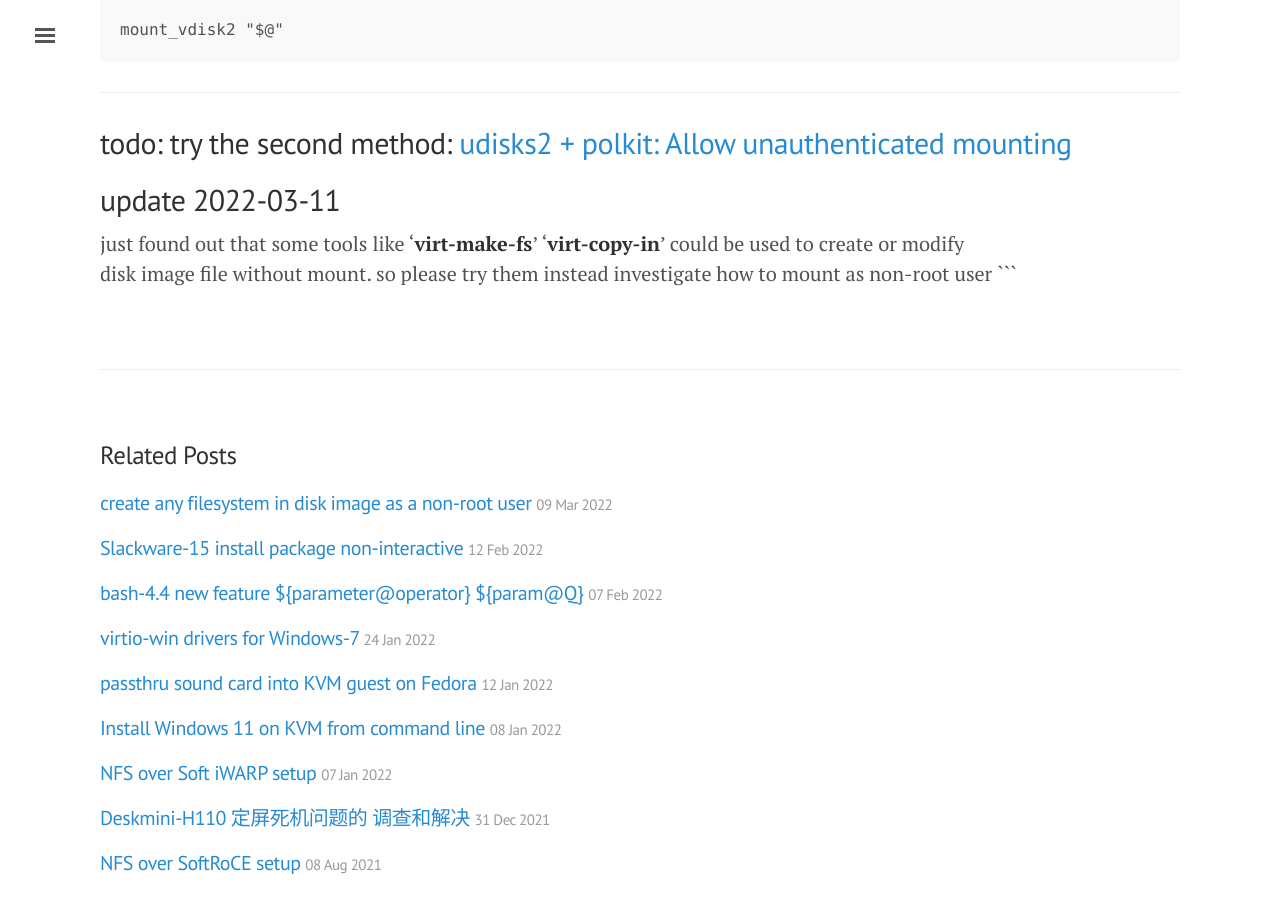
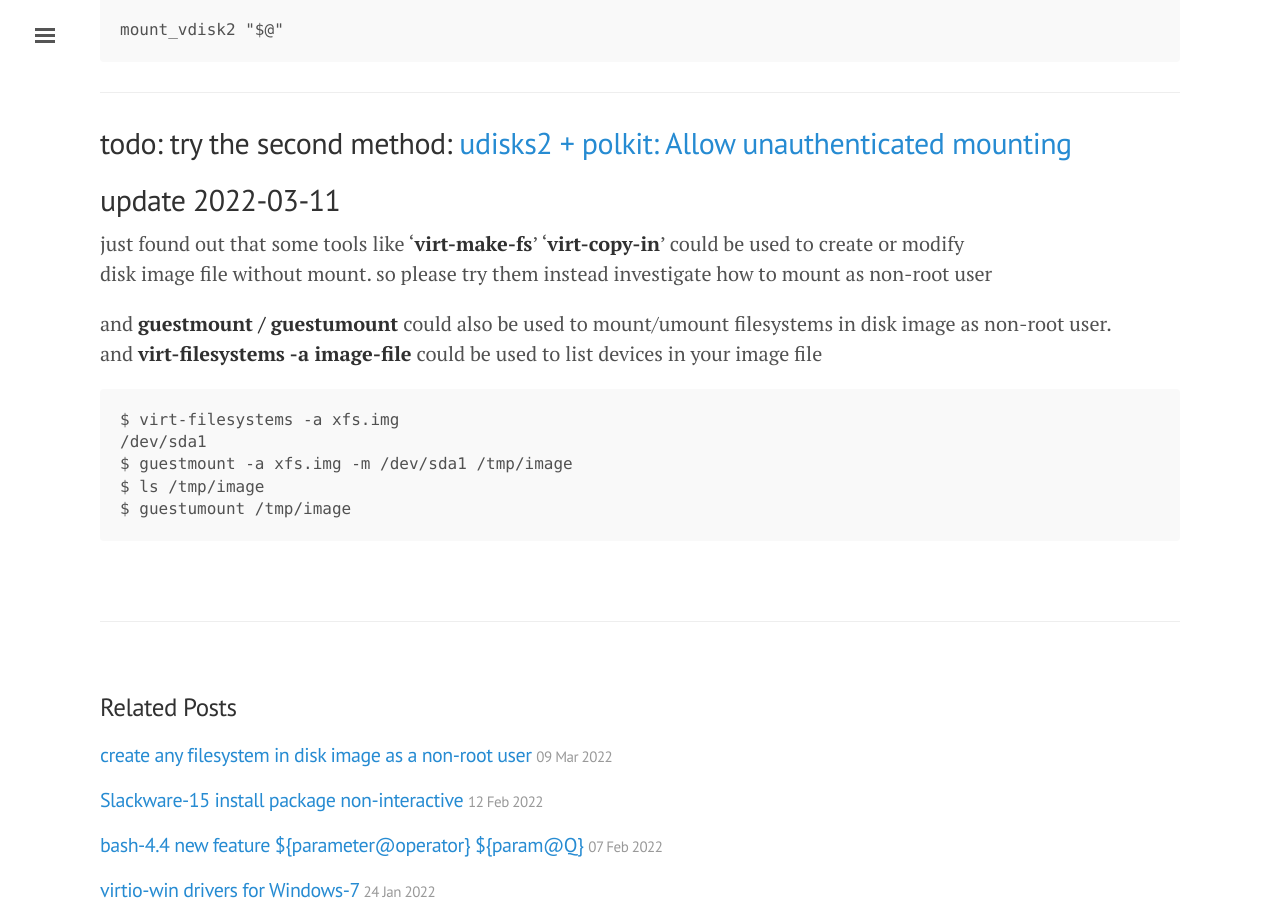
Before and after one commit to tcler/tcler.github.io, a Jekyll site: the page built from _posts/2022-03-10-mount-image-file-without-root-permission.md, in a window 1280 px wide and 900 px high, scrolled down 2809 px. Built offline with Jekyll 4.4.1, drawn with Linux system fonts in a browser that asks for light colours.

Commit message:
Update 2022-03-10-mount-image-file-without-root-permission.md

````diff
--- a/_posts/2022-03-10-mount-image-file-without-root-permission.md
+++ b/_posts/2022-03-10-mount-image-file-without-root-permission.md
@@ -113,4 +113,13 @@ mount_vdisk2 "$@"
 ## update 2022-03-11
 just found out that some tools like '**virt-make-fs**' '**virt-copy-in**' could be used to create or modify
 disk image file without mount. so please try them instead investigate how to mount as non-root user
+
+and **guestmount / guestumount** could also be used to mount/umount filesystems in disk image as non-root user.
+and **virt-filesystems -a image-file** could be used to list devices in your image file
 ```
+$ virt-filesystems -a xfs.img
+/dev/sda1
+$ guestmount -a xfs.img -m /dev/sda1 /tmp/image
+$ ls /tmp/image
+$ guestumount /tmp/image
+```
````
